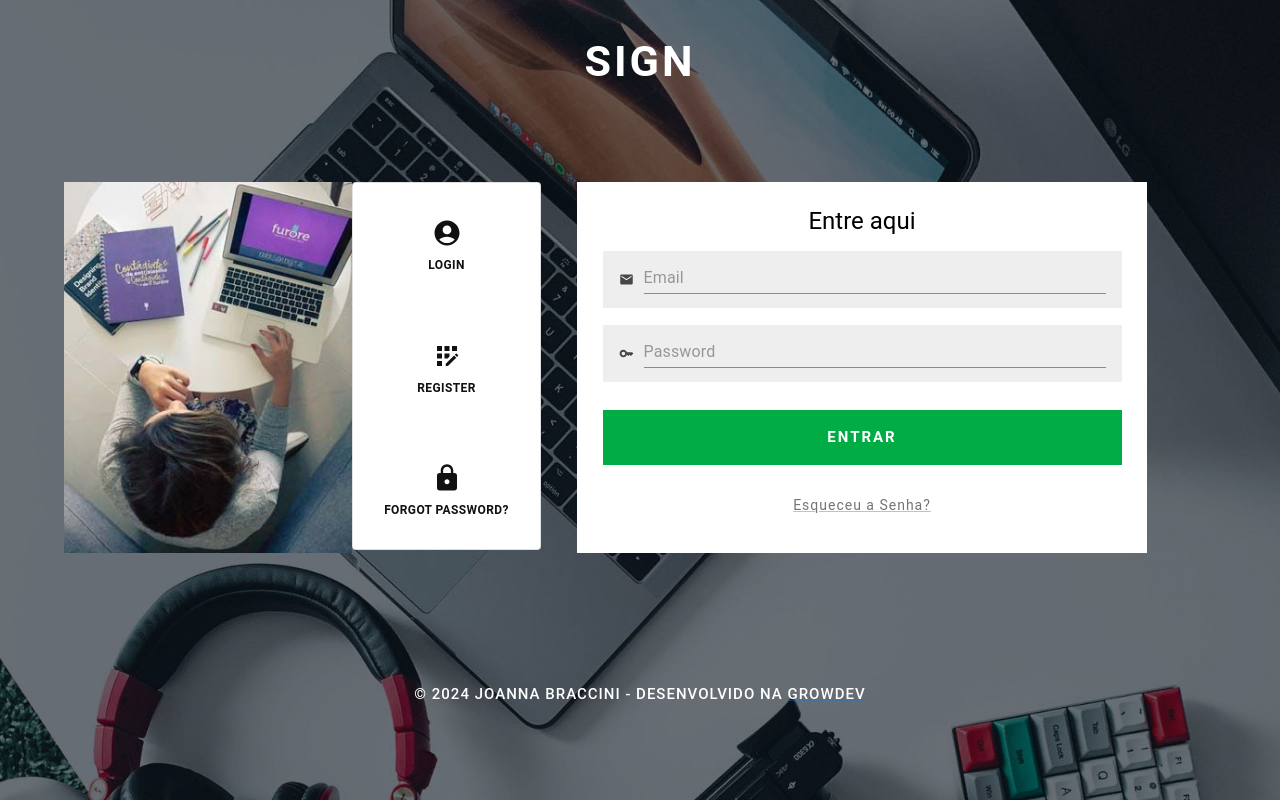
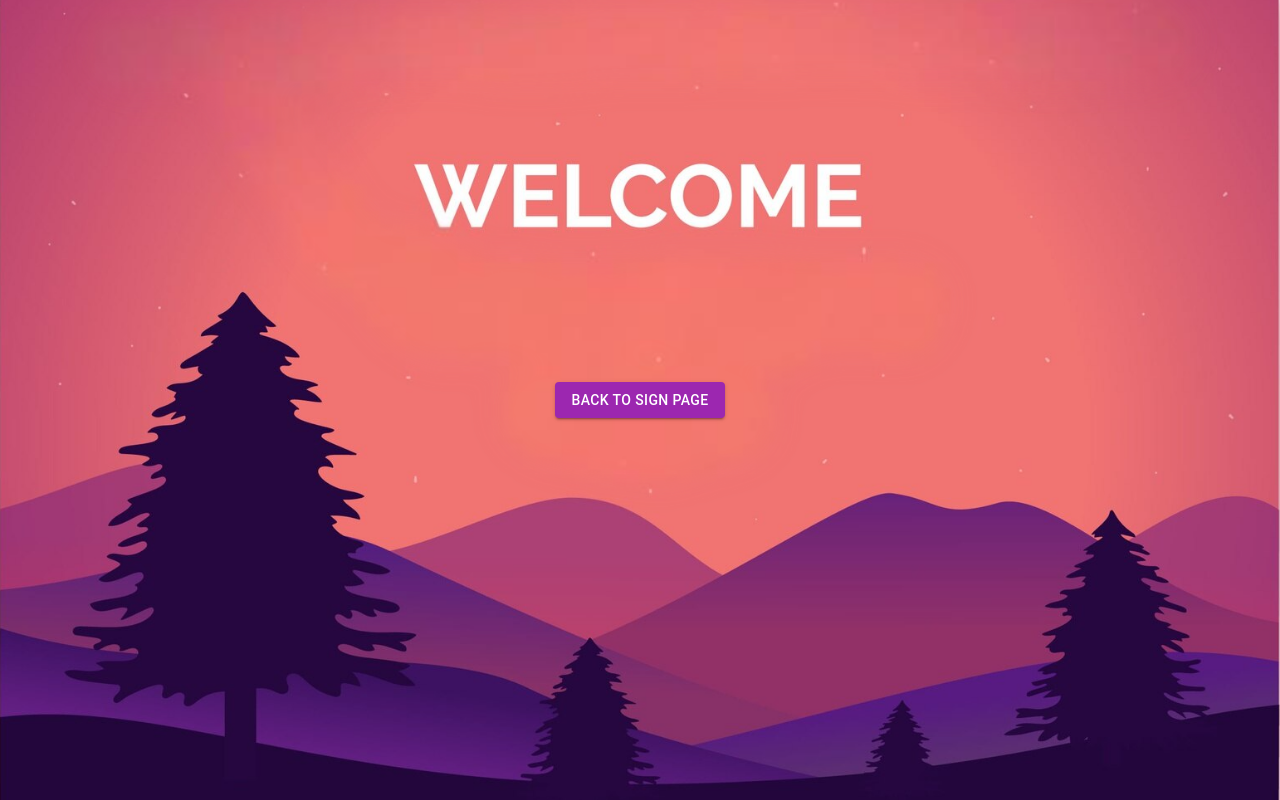
Before and after one commit to JoannaBraccini/GROWDEV-Bloco_3, a React (Vite) app in the folder SignUpMUIredux/: page /home in a window 1280 px wide. Before the commit this address led to /. Built offline with nearby package versions, Linux system fonts and the light colour scheme.

Commit message:
criar pg welcome

```diff
--- a/SignUpMUIredux/src/configs/routes/AppRoutes.tsx
+++ b/SignUpMUIredux/src/configs/routes/AppRoutes.tsx
@@ -1,9 +1,11 @@
 import React from "react";
 import { createBrowserRouter, Navigate, RouterProvider } from "react-router";
 import { Sign } from "../../pages/Sign";
+import { Home } from "../../pages/Home";
 
 const router = createBrowserRouter([
   { path: "/", element: (<Sign />) as React.ReactNode },
+  { path: "home", element: (<Home />) as React.ReactNode },
   { path: "*", element: (<Navigate to={"/"} />) as React.ReactNode },
 ]);
 
--- /dev/null
+++ b/SignUpMUIredux/src/pages/Home.tsx
@@ -0,0 +1,23 @@
+import { Box, Button, Link } from "@mui/material";
+import welcome from "../assets/welcome.png";
+
+export function Home() {
+  return (
+    <Box
+      sx={{
+        background: `url(${welcome}) no-repeat center`,
+        backgroundSize: "cover",
+        height: "100vh",
+        display: "flex",
+        justifyContent: "center",
+        alignItems: "center",
+      }}
+    >
+      <Link href="/">
+        <Button variant="contained" color="secondary">
+          Back to Sign Page
+        </Button>
+      </Link>
+    </Box>
+  );
+}
```
Also changed, not shown: SignUpMUIredux/src/configs/global/GlobalStyle.tsx (+0 -15 lines), SignUpMUIredux/src/pages/Sign.tsx (+12 -1 lines), SignUpMUIredux/src/assets/welcome.png (added).
